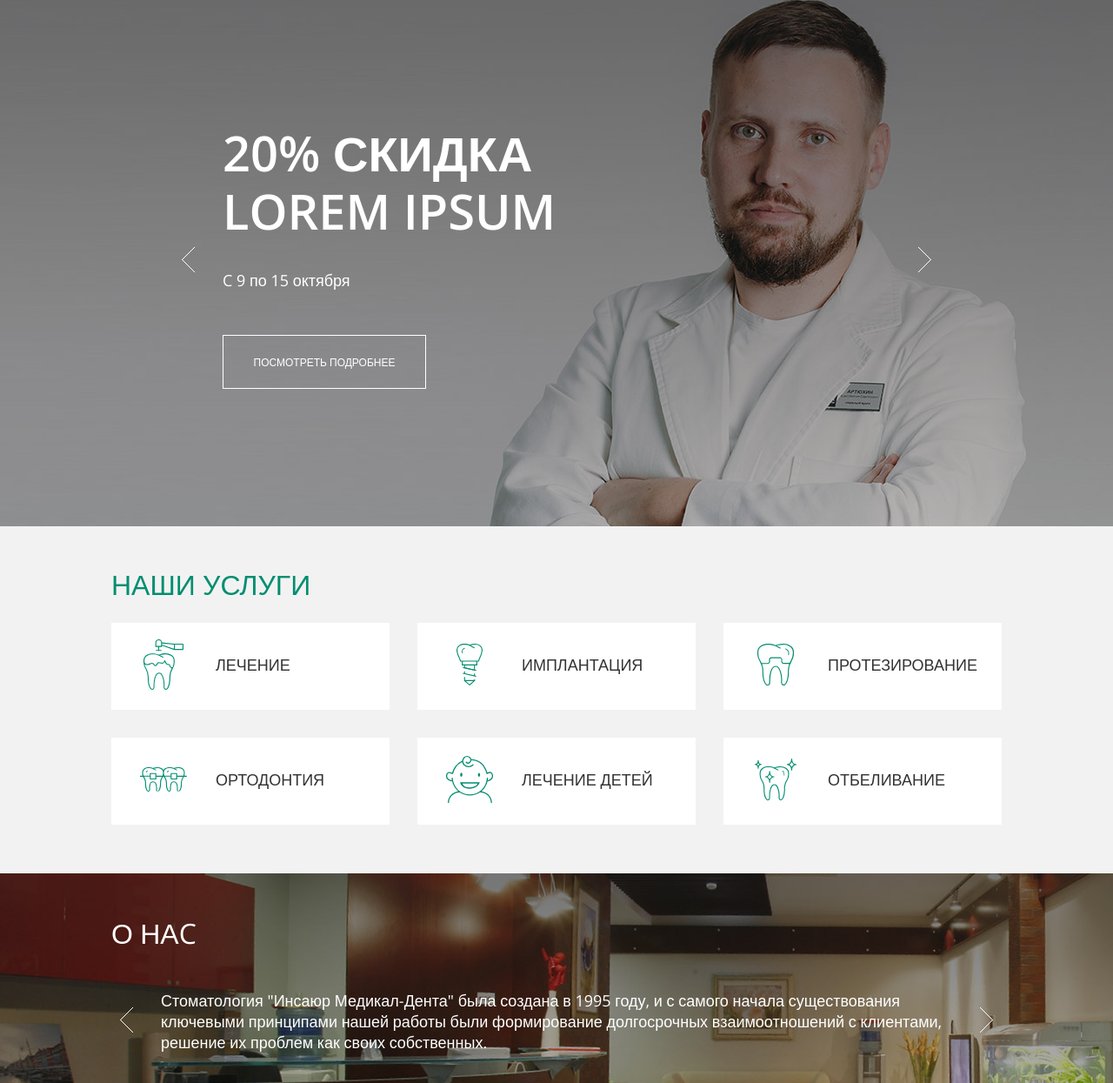
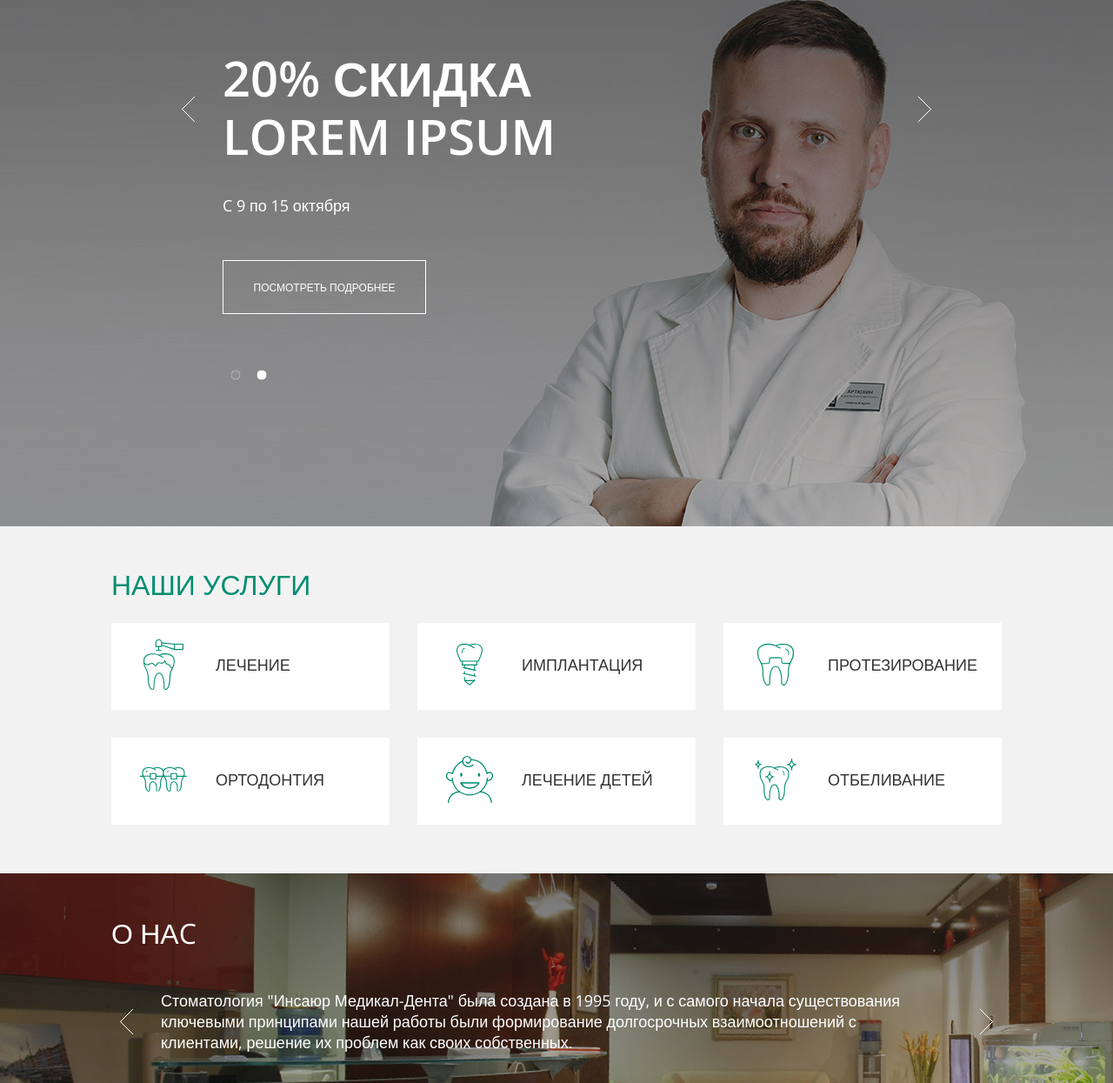
Before and after one commit to Sergey-B1/Medical_Denta, a website: page index.html in a window 1280 px wide. Shown: the part 115-1360 px from the top of the page at 87% size. Drawn offline with nearby package versions, Linux system fonts and the light colour scheme.

Commit message:
24.11.2017 Доработаны слайдеры

```diff
--- a/index.html
+++ b/index.html
@@ -225,7 +225,7 @@
                 <div class="aboutus__content--text">
                 Стоматология "Инсаюр Медикал-Дента" была создана в 1995 году, и с самого
                 начала существования <br>ключевыми принципами нашей работы были формирование
-                долгосрочных взаимоотношений с клиентами,<br> решение их проблем как своих
+                долгосрочных взаимоотношений с <br>клиентами, решение их проблем как своих
                 собственных.
                 </div>
                 <div class="aboutus__content--text">
--- a/jscript.js
+++ b/jscript.js
@@ -1,9 +1,7 @@
 
 $('.slick-aboutus').slick(
   {
-
-
-
+    dots: true,
     prevArrow: '.aboutus-left',
     nextArrow: '.aboutus-right',
   }
@@ -11,17 +9,16 @@ $('.slick-aboutus').slick(
 
 $('.intro-slider').slick(
   {
+    dots: true,
     autoplay: true,
     speed: 900,
     prevArrow: '.intro-left',
     nextArrow: '.intro-right',
-
   }
 );
 
 $('.review-slick').slick(
   {
-
     prevArrow: '.review-left',
     nextArrow: '.review-right',
   }
--- a/source/less/desktop/aboutus.less
+++ b/source/less/desktop/aboutus.less
@@ -32,8 +32,11 @@
 }
 
 .aboutus-left {
-    padding: 10px 32px;
+    padding: 0px 32px 100px 32px;
 }
 .aboutus-right {
-    padding: 10px 32px;
+    padding: 0px 32px 100px 32px;
 }
+.slick-aboutus .slick-list {
+  margin-bottom: 75px;
+}
--- a/source/less/desktop/intro.less
+++ b/source/less/desktop/intro.less
@@ -93,12 +93,16 @@
   justify-content: center;
   align-items: center;
   margin-top: 140px;
+
 }
 .intro-right {
 
-  padding: 130px 32px;
+  padding: 10px 32px 270px 32px;
 }
 .intro-left {
 
-  padding: 130px 32px;
+  padding: 10px 32px 270px 32px;
 }
+.intro-slider .slick-list {
+  margin-bottom: 56px;
+}
```
Also changed, not shown: slick/slick-theme.css, styles.css.
